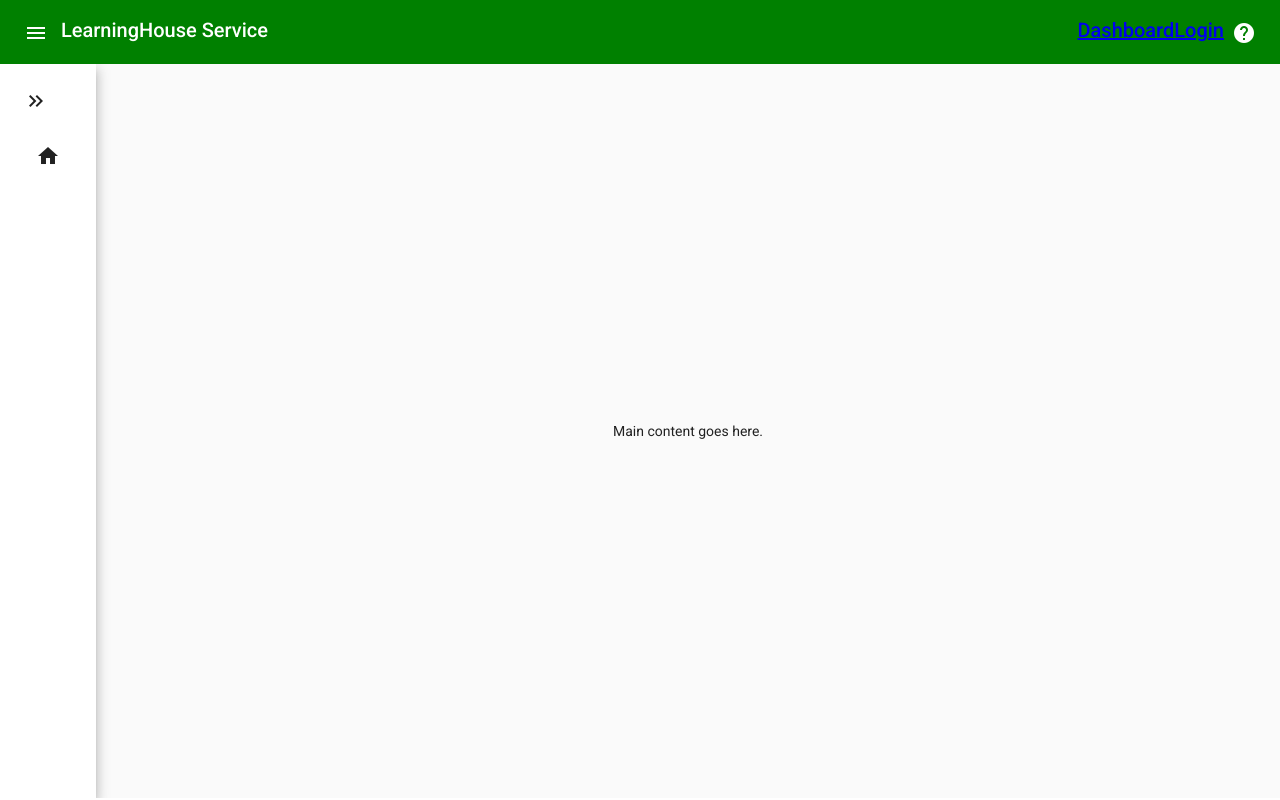
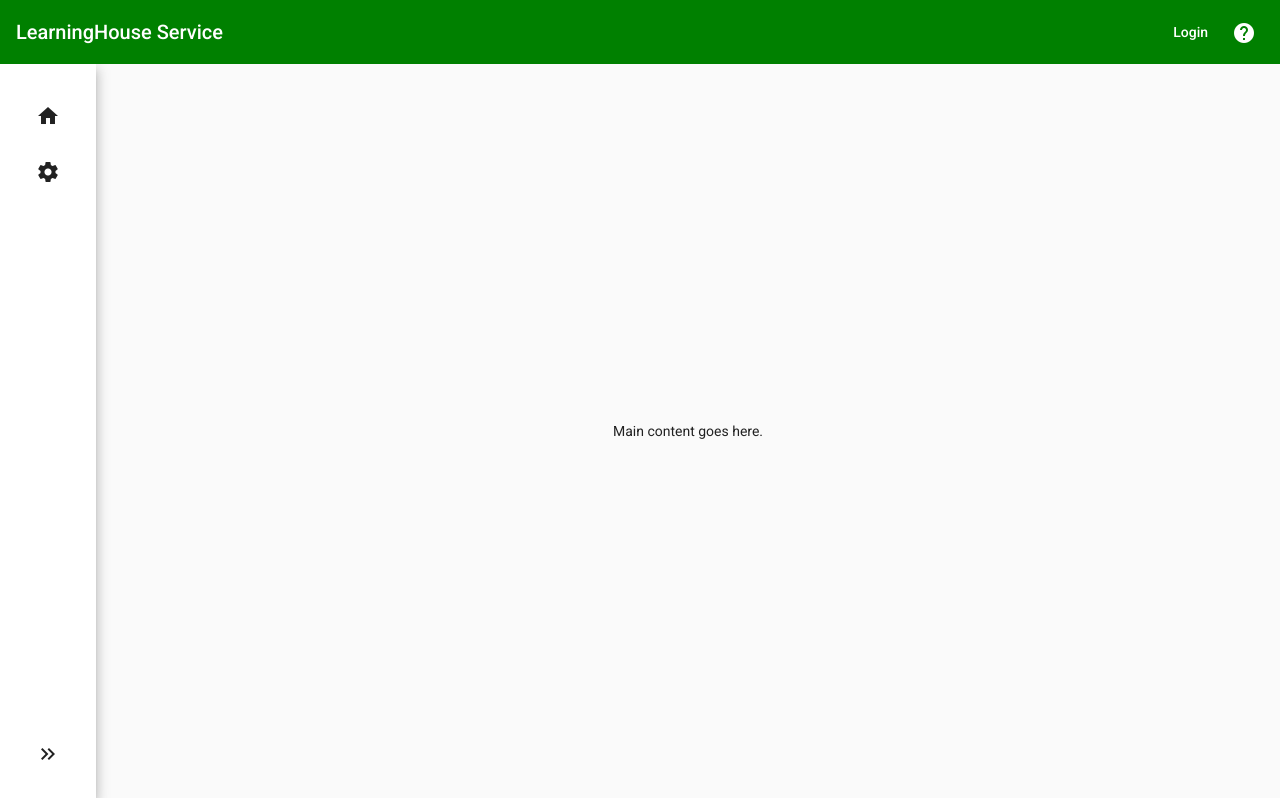
Before and after one commit to LearningHouseService/learninghouse, an Angular app: page / in a window 1280 px wide. Built offline with nearby package versions, Linux system fonts and the light colour scheme.

Commit message:
New navbar behaviour for mobile
Signed-off-by: Johannes Ott <mail@johannes-ott.net>

```diff
--- a/package.json
+++ b/package.json
@@ -15,6 +15,7 @@
     "@angular/common": "^14.1.0",
     "@angular/compiler": "^14.1.0",
     "@angular/core": "^14.1.0",
+    "@angular/flex-layout": "^14.0.0-beta.40",
     "@angular/forms": "^14.1.0",
     "@angular/material": "^14.1.1",
     "@angular/platform-browser": "^14.1.0",
--- /dev/null
+++ b/src/app/layout/layout.service.ts
@@ -0,0 +1,23 @@
+import { BreakpointObserver, BreakpointState } from '@angular/cdk/layout';
+import { EventEmitter, Injectable } from '@angular/core';
+import { Subject } from 'rxjs';
+
+@Injectable({
+  providedIn: 'root'
+})
+export class LayoutService {
+
+  isMobile: boolean = false;
+  mobileChanged = new Subject<boolean>();
+  toggleNavigation = new EventEmitter<void>();
+
+  constructor(public breakpointObserver: BreakpointObserver) {
+    this.breakpointObserver
+      .observe(['(min-width: 600px)'])
+      .subscribe((state: BreakpointState) => {
+        this.isMobile = state.matches ? false : true
+        this.mobileChanged.next(this.isMobile);
+      });
+  }
+
+}
--- a/src/app/layout/sidenav/sidenav.component.html
+++ b/src/app/layout/sidenav/sidenav.component.html
@@ -1,18 +1,27 @@
-<mat-sidenav-container autosize>
-    <mat-sidenav mode="side" opened="true" role="navigation" class="mat-elevation-z8">
-        <button *ngIf="!isExpanded" mat-icon-button class="footer" (click)="isExpanded=true">
-            <mat-icon>keyboard_double_arrow_right</mat-icon>
-        </button>
-        <button *ngIf="isExpanded" mat-icon-button class="footer" (click)="isExpanded=false">
-            <mat-icon>keyboard_double_arrow_left</mat-icon>
-        </button>
+<mat-sidenav-container>
+    <mat-sidenav [mode]="isMobile ? 'over' : 'side'" [opened]="isOpened" [fixedInViewport]="isMobile" fixedTopGap="56"
+        role="navigation" class="mat-elevation-z8">
+        <div fxLayout="column" fxLayoutAlign="space-between center" class="flex-height-container">
             <mat-nav-list>
                 <a mat-list-item>
                     <mat-icon matListIcon>home</mat-icon>
                     <h3 matLine *ngIf="isExpanded">Dashboard</h3>
                     <p matLine *ngIf="isExpanded">Get an overview</p>
                 </a>
+                <a mat-list-item>
+                    <mat-icon matListIcon>settings</mat-icon>
+                    <h3 matLine *ngIf="isExpanded">Configuration</h3>
+                    <p matLine *ngIf="isExpanded">Configure the service</p>
+                </a>
             </mat-nav-list>
+            <mat-nav-list>
+                <a mat-list-item class="expand" *ngIf="!isMobile" [ngSwitch]="isExpanded" (click)="toggle()">
+                    <mat-icon matListIcon *ngSwitchCase="false">keyboard_double_arrow_right</mat-icon>
+                    <mat-icon matListIcon *ngSwitchCase="true">keyboard_double_arrow_left</mat-icon>
+                    <h3 matLine *ngSwitchCase="true">Collapse</h3>
+                </a>
+            </mat-nav-list>
+        </div>
     </mat-sidenav>
     <mat-sidenav-content>
         <main>
--- a/src/app/layout/sidenav/sidenav.component.scss
+++ b/src/app/layout/sidenav/sidenav.component.scss
@@ -2,10 +2,14 @@ mat-sidenav {
     padding: 16px;
     border-right: none;
 
-    .full_width {
-        width: 100%;
+    .flex-height-container {
+        height: 100%;
+
+
+        mat-nav-list {
+            width: 100%;
+        }
     }
-
 }
 
 mat-sidenav-content {
--- a/src/app/layout/sidenav/sidenav.component.ts
+++ b/src/app/layout/sidenav/sidenav.component.ts
@@ -1,21 +1,60 @@
-import { Component, OnInit, Input } from '@angular/core';
+import { Component, OnDestroy, OnInit } from '@angular/core';
+import { Subscription } from 'rxjs';
+import { LayoutService } from '../layout.service';
 
 @Component({
   selector: 'app-sidenav',
   templateUrl: './sidenav.component.html',
   styleUrls: ['./sidenav.component.scss']
 })
-export class SidenavComponent implements OnInit {
+export class SidenavComponent implements OnInit, OnDestroy {
 
+  isMobile: boolean = false;
+  isOpened: boolean = false;
   isExpanded: boolean = false;
 
-  constructor() { }
+  subscriptionMobile?: Subscription;
+  subscriptionToggle?: Subscription;
+
+  constructor(private layoutService: LayoutService) { }
 
   ngOnInit(): void {
+    this.changeMobileNavbarStates(this.layoutService.isMobile);
+    this.subscriptionMobile = this.layoutService.mobileChanged.subscribe(
+      isMobile => {
+        this.changeMobileNavbarStates(isMobile);
+      }
+    );
+    this.subscriptionToggle = this.layoutService.toggleNavigation.subscribe(() => this.toggle())
+  }
+
+  changeMobileNavbarStates(isMobile: boolean): void {
+    this.isMobile = isMobile
+    if (isMobile) {
+      this.isOpened = this.isExpanded;
+      this.isExpanded = true;
+    } else {
+      this.isExpanded = this.isOpened;
+      this.isOpened = true;
+    }
+  }
+
+  ngOnDestroy(): void {
+    if (this.subscriptionMobile) {
+      this.subscriptionMobile.unsubscribe();
+    }
+
+    if (this.subscriptionToggle) {
+      this.subscriptionToggle.unsubscribe();
+    }
   }
 
   toggle() {
-    this.isExpanded = !this.isExpanded;
+    if (this.isMobile) {
+      this.isOpened = !this.isOpened;
+    } else {
+      this.isExpanded = !this.isExpanded;
+    }
   }
 
 }
--- a/src/app/layout/toolbar/toolbar.component.html
+++ b/src/app/layout/toolbar/toolbar.component.html
@@ -1,13 +1,12 @@
 <mat-toolbar color="primary" class="toolbar">
     <div>
-        <button mat-icon-button (click)="toggleSidenav.emit()">
+        <button mat-icon-button (click)="layoutService.toggleNavigation.emit()" *ngIf="isMobile">
             <mat-icon>menu</mat-icon>
         </button>
         LearningHouse Service
     </div>
     <div>
-        <a href="#">Dashboard</a>
-        <a href="#">Login</a>
+        <a mat-button href="#">Login</a>
         <button mat-icon-button>
             <mat-icon>help</mat-icon>
         </button>
--- a/src/app/layout/toolbar/toolbar.component.ts
+++ b/src/app/layout/toolbar/toolbar.component.ts
@@ -1,17 +1,29 @@
-import { Component, OnInit, EventEmitter, Output } from '@angular/core';
+import { Component, OnDestroy, OnInit } from '@angular/core';
+import { Subscription } from 'rxjs';
+import { LayoutService } from '../layout.service';
 
 @Component({
   selector: 'app-toolbar',
   templateUrl: './toolbar.component.html',
   styleUrls: ['./toolbar.component.scss']
 })
-export class ToolbarComponent implements OnInit {
+export class ToolbarComponent implements OnInit, OnDestroy {
 
-  @Output() toggleSidenav = new EventEmitter<void>();
+  isMobile: boolean = false;
+  subscriptionMobile?: Subscription;
 
-  constructor() { }
+  constructor(public layoutService: LayoutService) { }
 
   ngOnInit(): void {
+    this.isMobile = this.layoutService.isMobile;
+    this.subscriptionMobile = this.layoutService.mobileChanged.subscribe(isMobile => {
+      this.isMobile = isMobile;
+    });
   }
 
+  ngOnDestroy(): void {
+    if (this.subscriptionMobile) {
+      this.subscriptionMobile.unsubscribe();
+    }
+  }
 }
--- a/src/app/material.module.ts
+++ b/src/app/material.module.ts
@@ -4,13 +4,15 @@ import { MatIconModule } from '@angular/material/icon';
 import { MatListModule } from '@angular/material/list';
 import { MatSidenavModule } from '@angular/material/sidenav';
 import { MatToolbarModule } from '@angular/material/toolbar';
+import { FlexLayoutModule } from '@angular/flex-layout';
 
 const material = [
   MatButtonModule,
   MatIconModule,
   MatListModule,
   MatSidenavModule,
-  MatToolbarModule
+  MatToolbarModule,
+  FlexLayoutModule
 ]
 
 
```
Also changed, not shown: src/app/app.module.ts (+6 -2 lines), src/app/layout/layout.module.ts (deleted, +0 -23 lines), tsconfig.json (line endings or trailing spaces), 2 other files (tests, documents, lock files or other folders). Lines whose indentation alone changed are shown as unchanged.
